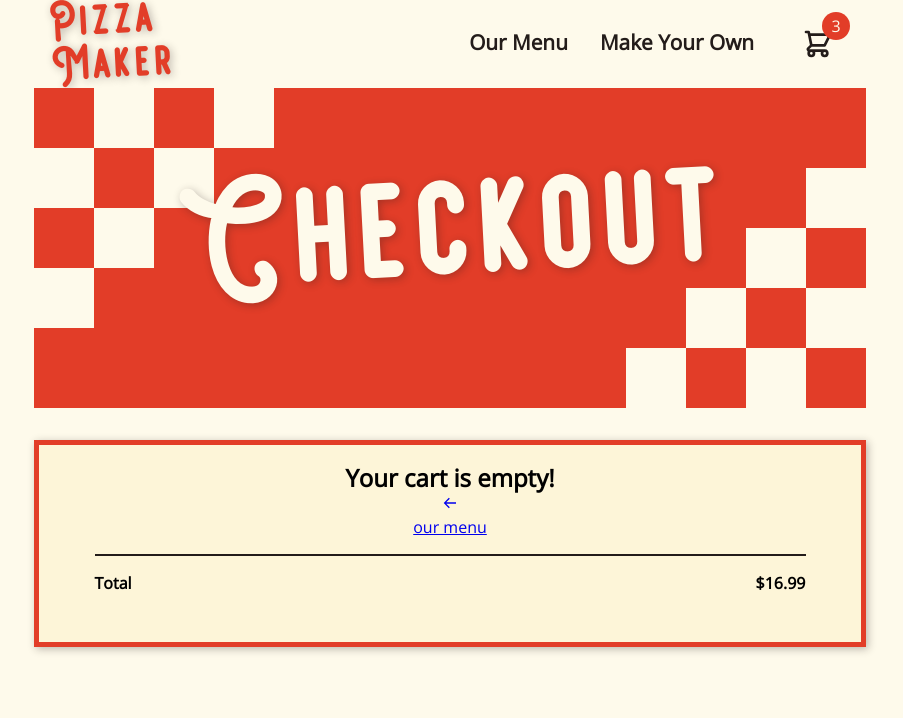
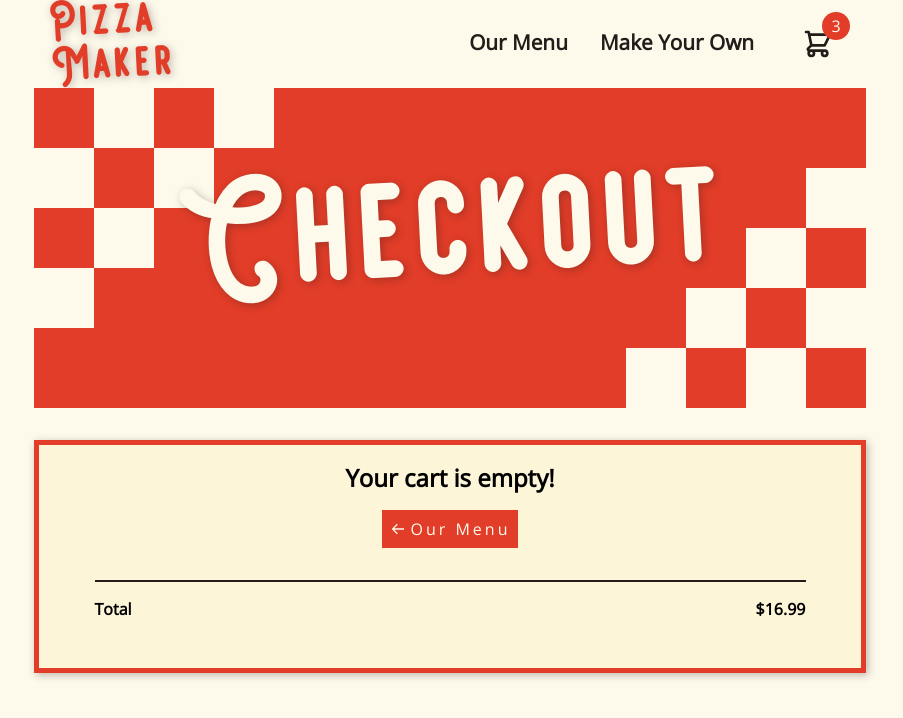
Before and after one commit to wavyadri/pizza-maker, a React (Create React App) app: page /checkout in a window 1280 px wide. Shown: the top 718 px of the page, without its empty margins (190-1093 px from the left). Built offline with nearby package versions, Linux system fonts and the light colour scheme.

Commit message:
Update mysass.scss
Add new mixin for buttons.

```diff
--- a/src/components/Modal.js
+++ b/src/components/Modal.js
@@ -6,11 +6,11 @@ const Modal = () => {
 
     return (
         <div id='modal'>
-            <div className="container">
+            <div className="modal-container">
                 <h1>thank you!</h1>
-                <p>your order has been placed.</p>
-                <button onClick={closeModal}>
-                    new order
+                <p className='modal-text'>Your order has been placed.</p>
+                <button className='btn' onClick={closeModal}>
+                    <p>close</p>
                 </button>
             </div>
         </div>
--- a/src/mysass.scss
+++ b/src/mysass.scss
@@ -56,6 +56,16 @@ $success: #16c172;
   text-shadow: 2px 2px 8px rgba(35, 28, 26, 0.3);
 }
 
+// smaller version of title text
+@mixin pizza-maker-mini {
+  @include pizza-maker();
+  font-size: 2.5em;
+  letter-spacing: 5px;
+  text-shadow: none;
+  color: $black;
+  margin-bottom: 0.3em;
+}
+
 // navbar text style
 @mixin navbar-text {
   text-transform: capitalize;
@@ -67,6 +77,22 @@ $success: #16c172;
   text-decoration: none;
   &:hover {
     color: $primary;
+  }
+}
+
+// buttons
+@mixin button {
+  padding: 5px 5px;
+  text-transform: capitalize;
+  border: 3px solid $primary;
+  background-color: $primary;
+  color: $light;
+  letter-spacing: 3px;
+  font-size: 1rem;
+  text-decoration: none;
+  &:hover {
+    background-color: $danger;
+    cursor: pointer;
   }
 }
 
@@ -471,12 +497,10 @@ body {
 
   .back {
     display: flex;
-    // background-color: $success;
     .btn {
       @include flex-center();
       flex-direction: row;
-      padding: 1rem 1rem;
-      @include navbar-text();
+      @include button();
       p {
         padding-left: 0.5em;
       }
@@ -487,9 +511,7 @@ body {
     grid-template-columns: 1fr 1fr;
     width: 100%;
     margin-top: 2rem;
-    // background-color: yellow;
     .image {
-      // background-color: #16c172;
       @include flex-center();
       height: 600px;
       width: 600px;
@@ -507,12 +529,7 @@ body {
       height: 100%;
       .title {
         justify-self: center;
-        @include pizza-maker();
-        font-size: 2.5em;
-        letter-spacing: 5px;
-        text-shadow: none;
-        color: $black;
-        margin-bottom: 0.3em;
+        @include pizza-maker-mini();
       }
       .icons {
         // background-color: pink;
@@ -541,20 +558,14 @@ body {
         text-align: start;
         font-weight: 400;
         .info-data {
-          // background-color: magenta;
           font-weight: 600;
         }
       }
       .btn {
         @include no-select();
+        @include button();
         padding: 15px 20px;
         margin: 2rem;
-        text-transform: capitalize;
-        border: 5px solid $primary;
-        background-color: $primary;
-        color: $light;
-        letter-spacing: 3px;
-        font-size: 1rem;
         &:hover {
           background-color: $danger;
           cursor: pointer;
@@ -606,17 +617,8 @@ body {
           text-transform: capitalize;
           .remove {
             margin-top: 1rem;
-            padding: 5px 5px;
-            text-transform: capitalize;
-            border: 3px solid $primary;
-            background-color: $primary;
-            color: $light;
-            letter-spacing: 3px;
+            @include button();
             font-size: 0.7rem;
-            &:hover {
-              background-color: $danger;
-              cursor: pointer;
-            }
           }
         }
       }
@@ -635,6 +637,18 @@ body {
         }
       }
     }
+    .empty {
+      @include flex-center();
+      .btn {
+        margin: 1rem 0;
+        @include flex-center();
+        flex-direction: row;
+        @include button();
+        p {
+          padding-left: 5px;
+        }
+      }
+    }
     .checkout-total {
       display: flex;
       justify-content: space-between;
@@ -648,12 +662,7 @@ body {
     .checkout-confirm {
       .confirm {
         margin: 1rem;
-        padding: 5px 10px;
-        text-transform: capitalize;
-        border: 3px solid $primary;
-        background-color: $primary;
-        color: $light;
-        letter-spacing: 3px;
+        @include button();
         font-size: 1.2rem;
         &:hover {
           background-color: $danger;
@@ -663,3 +672,23 @@ body {
     }
   }
 }
+
+// M O D A L
+#modal {
+  padding: 5rem;
+  background-color: blue;
+  .modal-container {
+    @include flex-center();
+    h1 {
+      @include pizza-maker-mini();
+    }
+    .modal-text {
+      font-family: $font-main;
+      font-size: 1rem;
+      margin: 1rem 0;
+    }
+    .btn {
+      @include button();
+    }
+  }
+}
```
